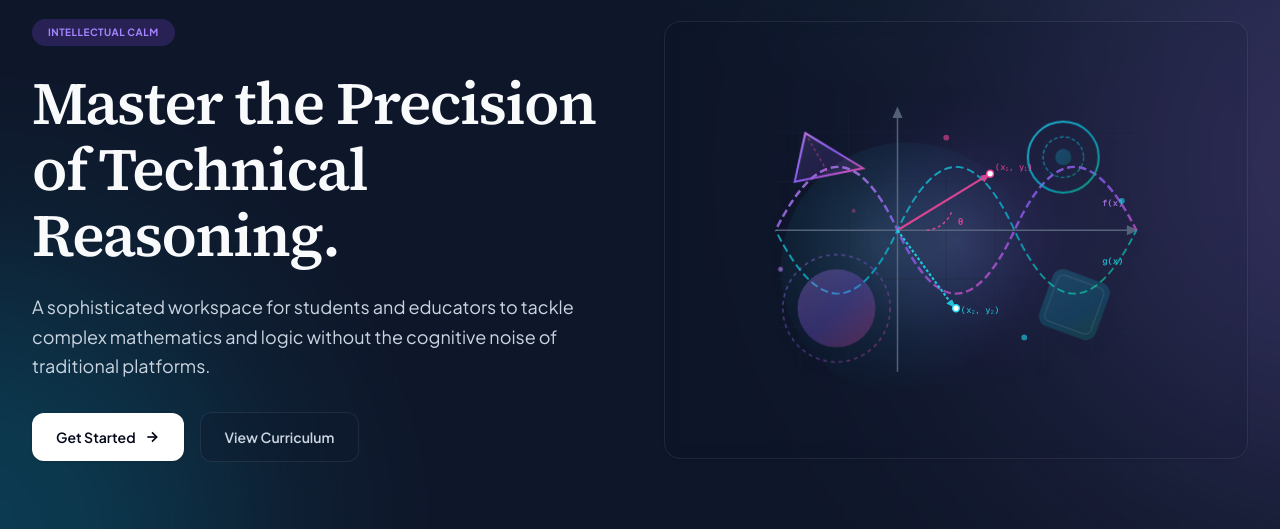
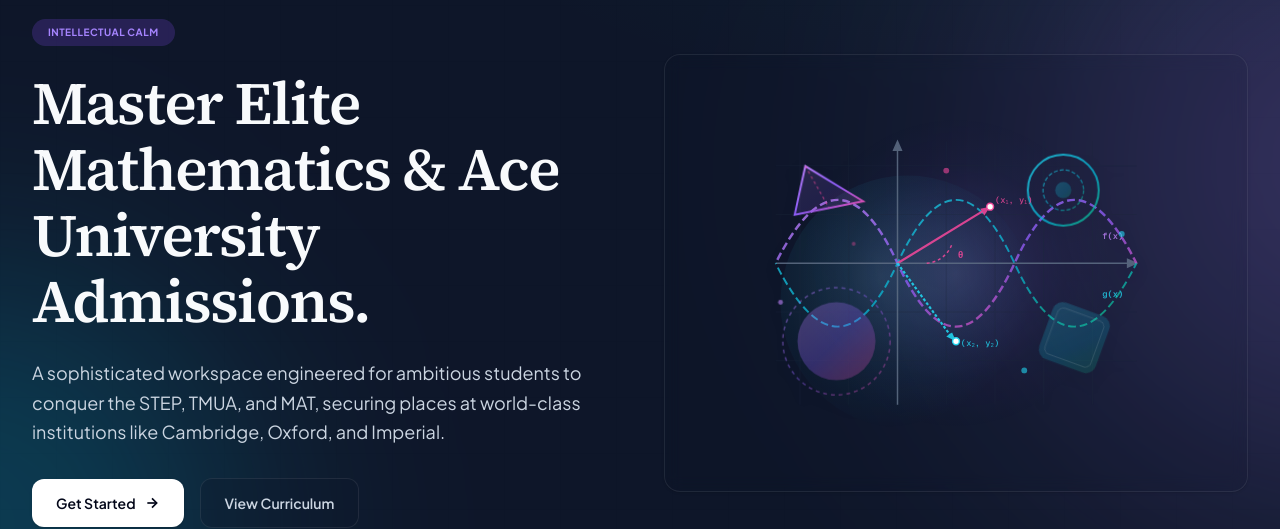
Before and after one commit to artiresu/math-platform, a Next.js app: page / in a window 1280 px wide. Shown: the part 163-692 px from the top of the page. Built offline with nearby package versions, Linux system fonts and the light colour scheme; no server answers.

Commit message:
style: update hero copy to focus on elite maths learning and university admissions preparation

```diff
--- a/app/page.tsx
+++ b/app/page.tsx
@@ -62,12 +62,12 @@
             </div>
 
             <h1 className="font-serif text-4xl font-semibold leading-[1.1] tracking-tight text-slate-950 dark:text-white sm:text-5xl lg:text-6xl">
-              Master the Precision of Technical Reasoning.
+              Master Elite Mathematics & Ace University Admissions.
             </h1>
 
             <p className="max-w-xl text-base leading-relaxed text-slate-600 dark:text-slate-300 sm:text-lg">
-              A sophisticated workspace for students and educators to tackle complex
-              mathematics and logic without the cognitive noise of traditional platforms.
+              A sophisticated workspace engineered for ambitious students to conquer the
+              STEP, TMUA, and MAT, securing places at world-class institutions like Cambridge, Oxford, and Imperial.
             </p>
 
             <div className="flex flex-wrap items-center gap-4 pt-2">
```
